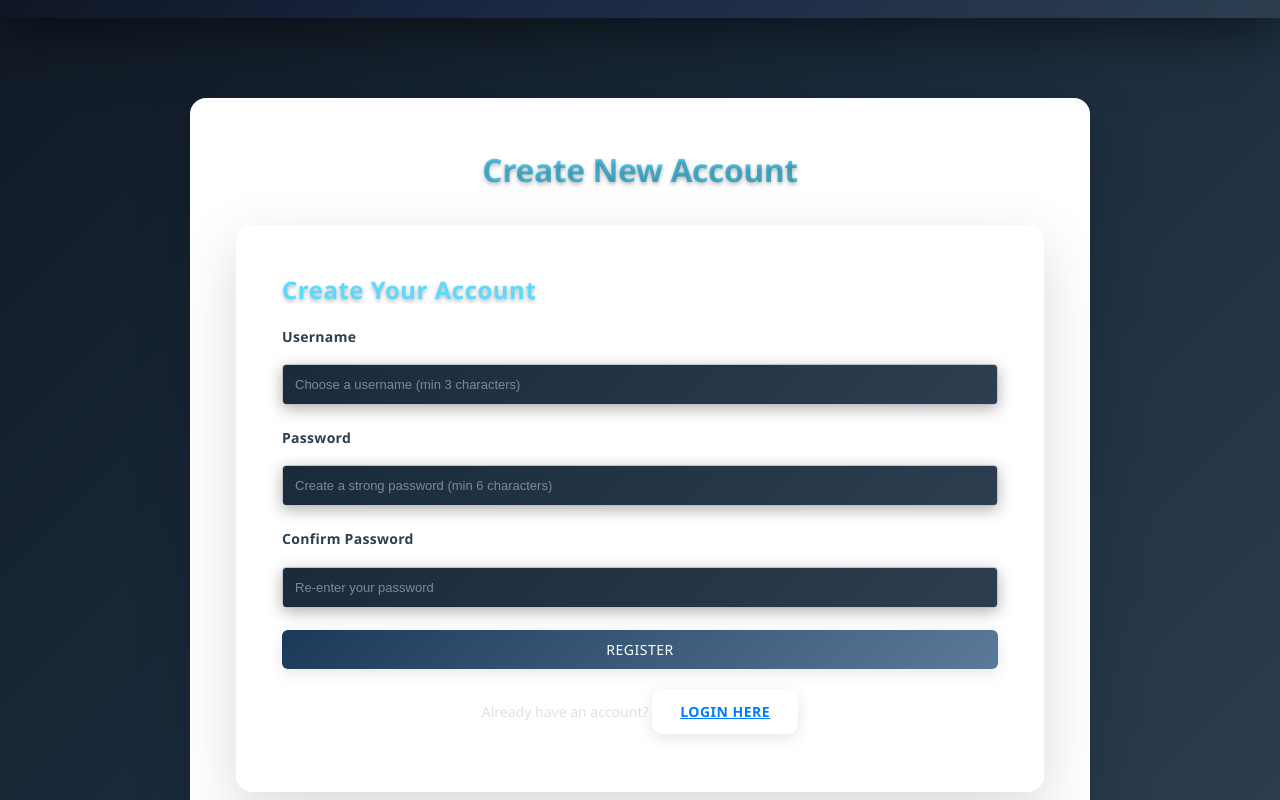
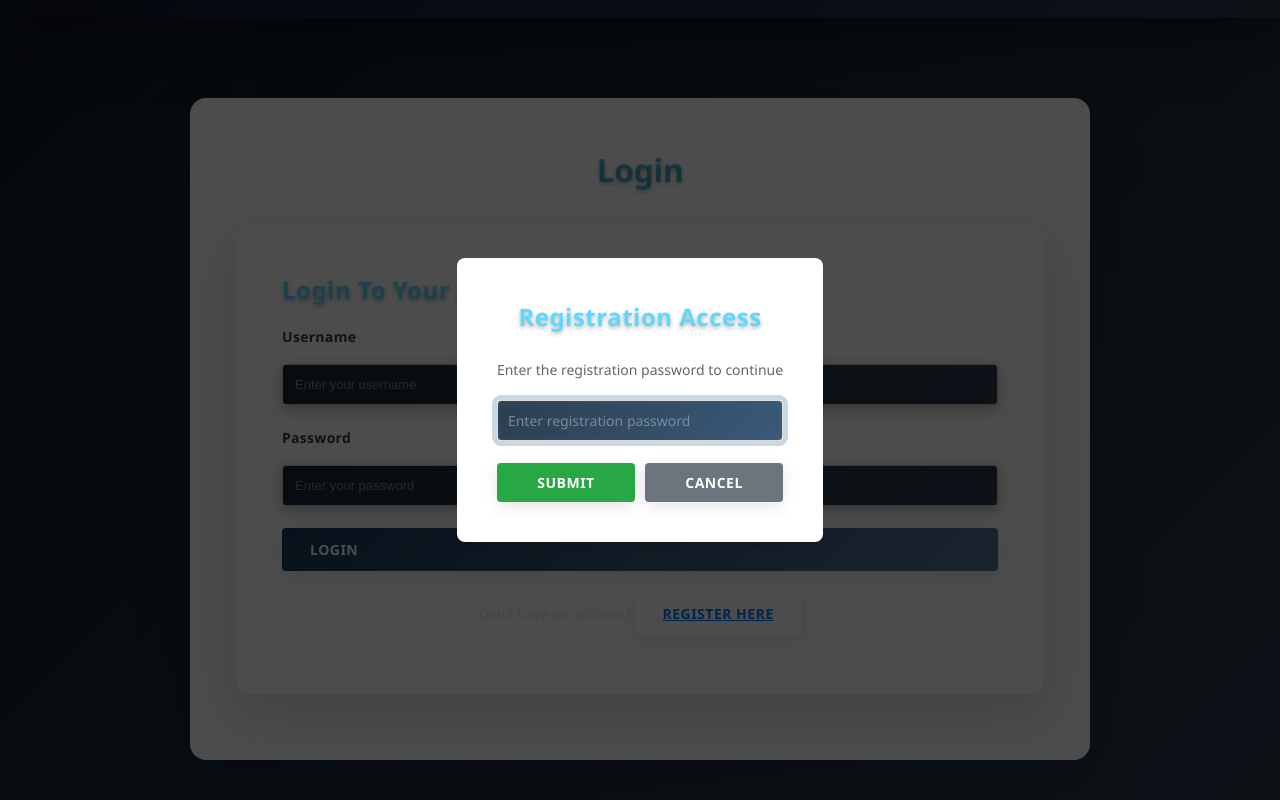
Before and after one commit to mateeque39/pawn-flow-frontend, a React (Create React App) app: page / in a window 1280 px wide. Both pictures are taken after a click on the button "REGISTER HERE". Shown: the part 242-1042 px from the top of the page. Built offline with nearby package versions, Linux system fonts and the light colour scheme; no server answers.

Commit message:
Add registration password protection - requires password pawnflowniran!@#12

```diff
--- a/src/App.js
+++ b/src/App.js
@@ -43,6 +43,8 @@ function App() {
     const saved = localStorage.getItem('darkMode');
     return saved ? JSON.parse(saved) : false;
   });
+  const [registrationPassword, setRegistrationPassword] = useState('');
+  const [showPasswordModal, setShowPasswordModal] = useState(false);
 
   // Apply dark mode class to document
   useEffect(() => {
@@ -104,6 +106,25 @@ function App() {
     setIsDarkMode(!isDarkMode);
   };
 
+  const handleRegistrationPasswordSubmit = () => {
+    const REGISTRATION_PASSWORD = 'pawnflowniran!@#12';
+
+    if (registrationPassword === REGISTRATION_PASSWORD) {
+      setShowPasswordModal(false);
+      setRegistrationPassword('');
+      setIsRegister(true);
+      setIsLogin(false);
+    } else {
+      alert('Incorrect password. Please try again.');
+      setRegistrationPassword('');
+    }
+  };
+
+  const handleRegistrationClick = () => {
+    setShowPasswordModal(true);
+    setRegistrationPassword('');
+  };
+
   return (
     <div className="App">
       <div className="pawnflow-header">
@@ -118,6 +139,91 @@ function App() {
           <img src="/pawnflow-logo.png" alt="PawnFlow Logo" className="logo-img-title" />
         </div>
       </div>
+
+      {/* Registration Password Modal */}
+      {showPasswordModal && (
+        <div style={{
+          position: 'fixed',
+          top: 0,
+          left: 0,
+          right: 0,
+          bottom: 0,
+          backgroundColor: 'rgba(0, 0, 0, 0.7)',
+          display: 'flex',
+          justifyContent: 'center',
+          alignItems: 'center',
+          zIndex: 1000
+        }}>
+          <div style={{
+            backgroundColor: 'white',
+            padding: '40px',
+            borderRadius: '8px',
+            boxShadow: '0 4px 6px rgba(0, 0, 0, 0.1)',
+            minWidth: '300px',
+            maxWidth: '400px'
+          }}>
+            <h3 style={{ marginBottom: '20px', textAlign: 'center' }}>Registration Access</h3>
+            <p style={{ marginBottom: '20px', color: '#666', textAlign: 'center' }}>
+              Enter the registration password to continue
+            </p>
+            <div style={{ marginBottom: '20px' }}>
+              <input
+                type="password"
+                placeholder="Enter registration password"
+                value={registrationPassword}
+                onChange={(e) => setRegistrationPassword(e.target.value)}
+                onKeyPress={(e) => e.key === 'Enter' && handleRegistrationPasswordSubmit()}
+                style={{
+                  width: '100%',
+                  padding: '10px',
+                  border: '1px solid #ddd',
+                  borderRadius: '4px',
+                  fontSize: '14px',
+                  boxSizing: 'border-box'
+                }}
+                autoFocus
+              />
+            </div>
+            <div style={{ display: 'flex', gap: '10px' }}>
+              <button
+                onClick={handleRegistrationPasswordSubmit}
+                style={{
+                  flex: 1,
+                  padding: '10px',
+                  backgroundColor: '#28a745',
+                  color: 'white',
+                  border: 'none',
+                  borderRadius: '4px',
+                  cursor: 'pointer',
+                  fontSize: '14px',
+                  fontWeight: 'bold'
+                }}
+              >
+                Submit
+              </button>
+              <button
+                onClick={() => {
+                  setShowPasswordModal(false);
+                  setRegistrationPassword('');
+                }}
+                style={{
+                  flex: 1,
+                  padding: '10px',
+                  backgroundColor: '#6c757d',
+                  color: 'white',
+                  border: 'none',
+                  borderRadius: '4px',
+                  cursor: 'pointer',
+                  fontSize: '14px',
+                  fontWeight: 'bold'
+                }}
+              >
+                Cancel
+              </button>
+            </div>
+          </div>
+        </div>
+      )}
 
       <div className="container">
         {isRegister ? (
@@ -139,10 +245,7 @@ function App() {
             <h2>Login</h2>
             <LoginForm
               onLoginSuccess={handleLoginSuccess}
-              onSwitchToRegister={() => {
-                setIsLogin(false);
-                setIsRegister(true);
-              }}
+              onSwitchToRegister={handleRegistrationClick}
             />
           </div>
         ) : loggedInUser ? (
```
